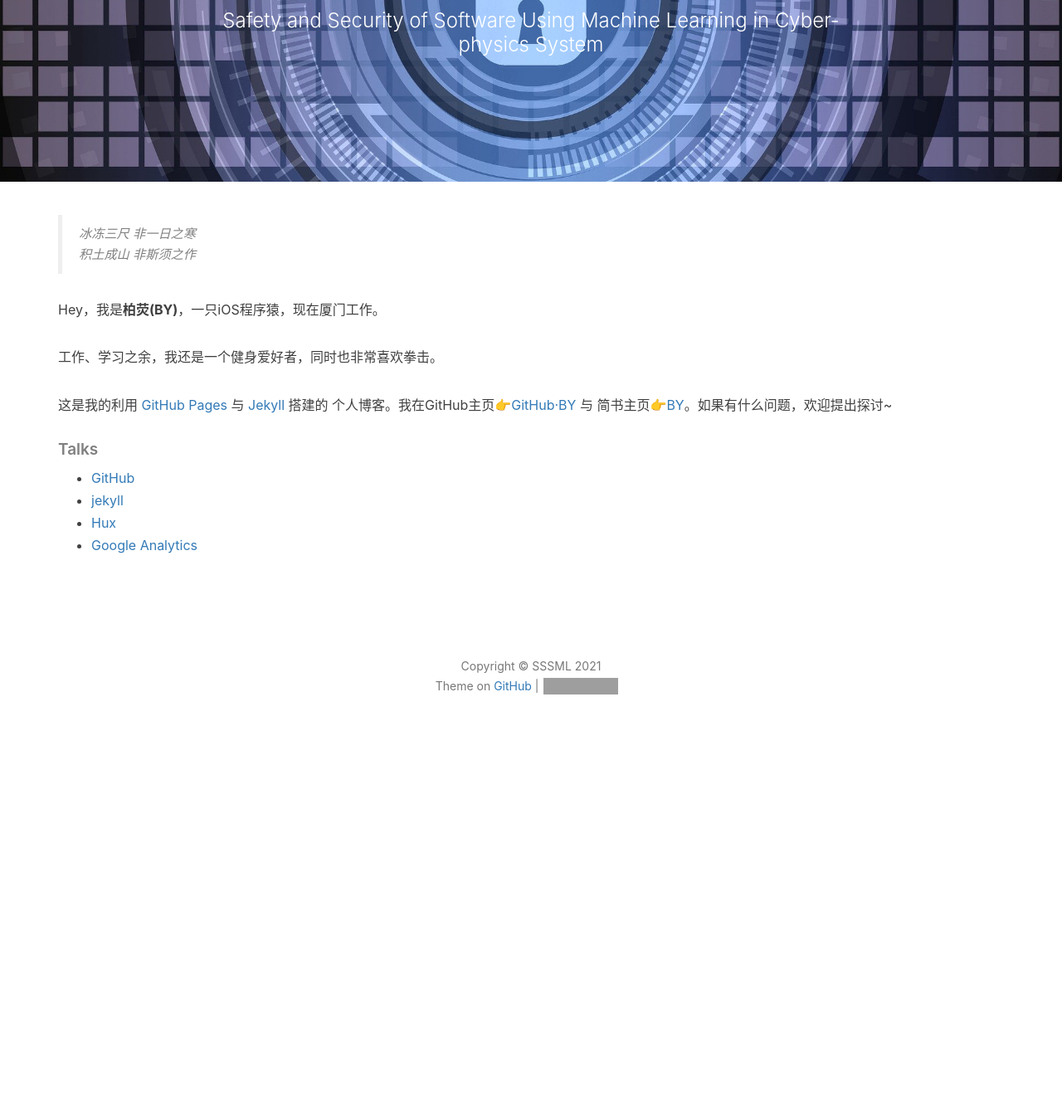
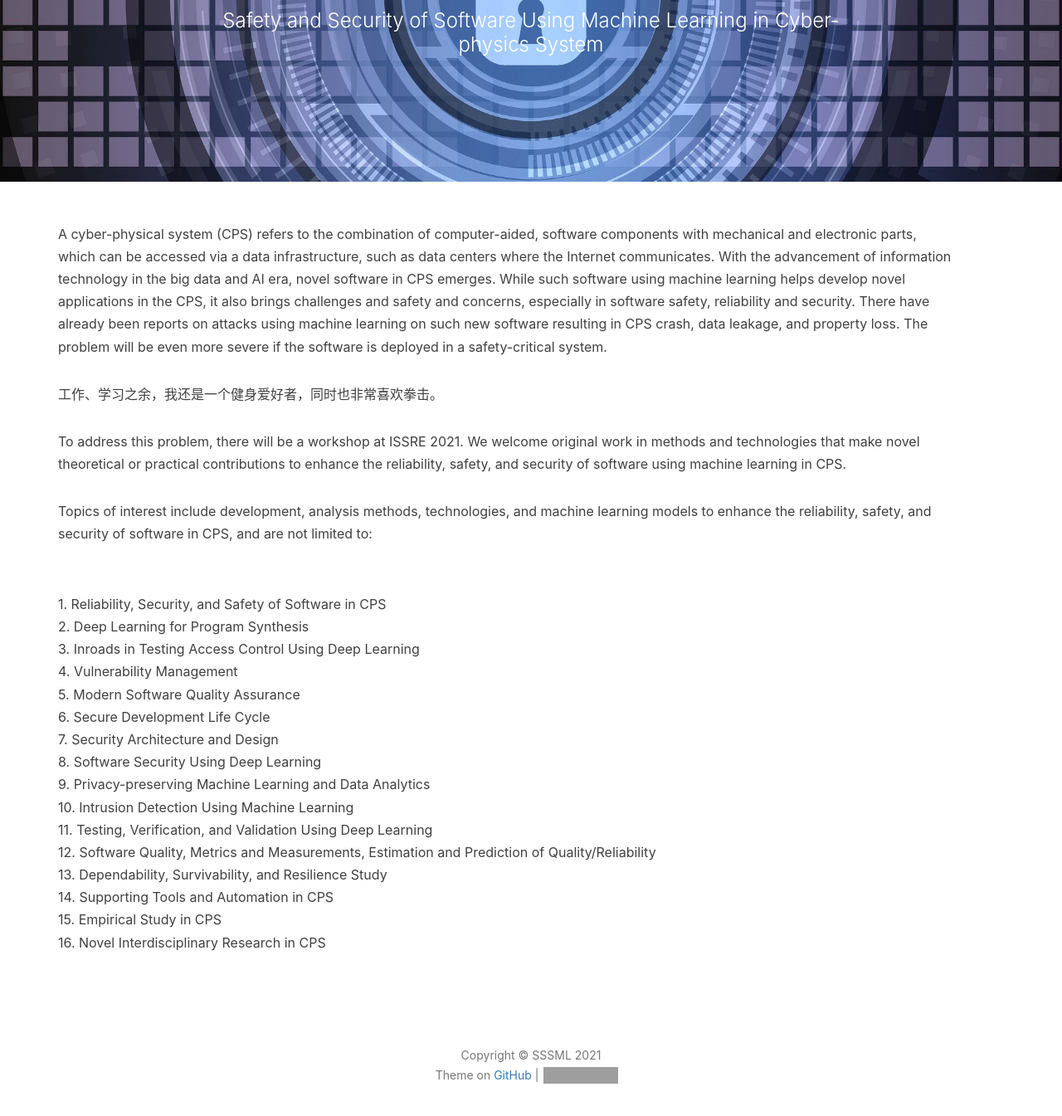
Before and after one commit to Gahory/SSSML2021, a Jekyll site: the page built from index.html, in a window 1280 px wide and 1400 px high, scrolled down 237 px. Shown: the top 1345 px of the window at 83% size. Built offline with Jekyll 4.4.1, drawn with Linux system fonts in a browser that asks for light colours; nearby versions of some CDN libraries; comment, search, counter and statistics services are not loaded; before the commit the page ends 1168 px from its top, so only the background shows below that; grey boxes are pictures that could not be loaded.

Commit message:
Update index.html

```diff
--- a/index.html
+++ b/index.html
@@ -5,62 +5,31 @@ description: "Safety and Security of Software Using Machine Learning in Cyber-ph
 
 <div class="zh post-container">
 
-    <!--copied from markdown -->
-    <blockquote><p>冰冻三尺 非一日之寒<br>
-    积土成山 非斯须之作</p></blockquote>
-
-    <p>Hey，我是<strong>柏荧(BY)</strong>，一只iOS程序猿，现在厦门工作。</p>
+    <p>A cyber-physical system (CPS) refers to the combination of computer-aided, software components with mechanical and electronic parts, which can be accessed via a data infrastructure, such as data centers where the Internet communicates. With the advancement of information technology in the big data and AI era, novel software in CPS emerges. While such software using machine learning helps develop novel applications in the CPS, it also brings challenges and safety and concerns, especially in software safety, reliability and security. There have already been reports on attacks using machine learning on such new software resulting in CPS crash, data leakage, and property loss. The problem will be even more severe if the software is deployed in a safety-critical system.</p>
 
     <p>工作、学习之余，我还是一个健身爱好者，同时也非常喜欢拳击。</p>
 
-    <p>这是我的利用 <a href="https://pages.github.com/">GitHub Pages</a> 与 <a href="http://jekyll.com.cn/">Jekyll</a> 搭建的 个人博客。我在GitHub主页<a href="https://github.com/qiubaiying">👉GitHub·BY</a> 与 简书主页<a href="https://http://www.jianshu.com/u/e71990ada2fd">👉BY</a>。如果有什么问题，欢迎提出探讨~</p>
+    <p>To address this problem, there will be a workshop at ISSRE 2021. We welcome original work in methods and technologies that make novel theoretical or practical contributions to enhance the reliability, safety, and security of software using machine learning in CPS.</p>
 
-    <p></p>
+    <p>Topics of interest include development, analysis methods, technologies, and machine learning models to enhance the reliability, safety, and security of software in CPS, and are not limited to:</p>
 
-    <h5>Talks</h5>
+    <p>
+        <br/>1.	Reliability, Security, and Safety of Software in CPS
+        <br/>2.	Deep Learning for Program Synthesis
+        <br/>3.	Inroads in Testing Access Control Using Deep Learning
+        <br/>4.	Vulnerability Management
+        <br/>5.	Modern Software Quality Assurance
+        <br/>6.	Secure Development Life Cycle
+        <br/>7.	Security Architecture and Design
+        <br/>8.	Software Security Using Deep Learning
+        <br/>9.	Privacy-preserving Machine Learning and Data Analytics
+        <br/>10. Intrusion Detection Using Machine Learning
+        <br/>11. Testing, Verification, and Validation Using Deep Learning
+        <br/>12. Software Quality, Metrics and Measurements, Estimation and Prediction of Quality/Reliability
+        <br/>13. Dependability, Survivability, and Resilience Study
+        <br/>14. Supporting Tools and Automation in CPS
+        <br/>15. Empirical Study in CPS
+        <br/>16. Novel Interdisciplinary Research in CPS
+    </p>
 
-    <ul>
-        <li><a href="https://github.com">GitHub</a></li>
-        <li><a href="http://jekyll.com.cn/">jekyll</a></li>
-        <li><a href="http://huangxuan.me/">Hux</a></li>
-        <li><a href="https://analytics.google.com/analytics">Google Analytics</a></li>
-    </ul>
 </div>
-
-{% for post in paginator.posts %}
-<div class="post-preview">
-    <a href="{{ post.url | prepend: site.baseurl }}">
-        <h2 class="post-title">
-            {{ post.title }}
-        </h2>
-        {% if post.subtitle %}
-        <h3 class="post-subtitle">
-            {{ post.subtitle }}
-        </h3>
-        {% endif %}
-        <div class="post-content-preview">
-            {{ post.content | strip_html | truncate:200 }}
-        </div>
-    </a>
-    <p class="post-meta">
-        Posted by {% if post.author %}{{ post.author }}{% else %}{{ site.title }}{% endif %} on {{ post.date | date: "%B %-d, %Y" }}
-    </p>
-</div>
-<hr>
-{% endfor %}
-
-<!-- Pager -->
-{% if paginator.total_pages > 1 %}
-<ul class="pager">
-    {% if paginator.previous_page %}
-    <li class="previous">
-        <a href="{{ paginator.previous_page_path | prepend: site.baseurl | replace: '//', '/' }}">&larr; Newer Posts</a>
-    </li>
-    {% endif %}
-    {% if paginator.next_page %}
-    <li class="next">
-        <a href="{{ paginator.next_page_path | prepend: site.baseurl | replace: '//', '/' }}">Older Posts &rarr;</a>
-    </li>
-    {% endif %}
-</ul>
-{% endif %}
```
